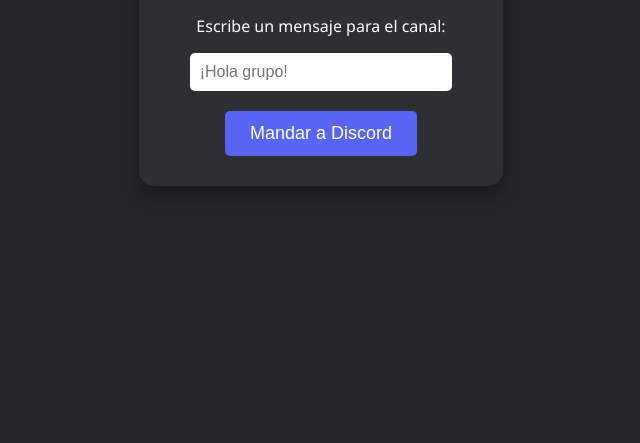
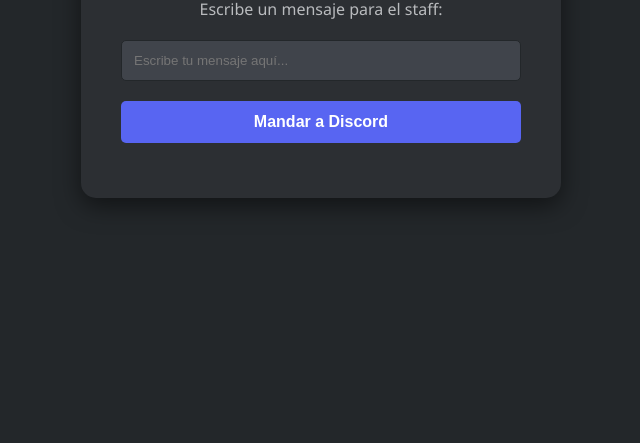
Before and after one commit to UniqueBaldwin/koda-raid, a website: page index.html in a window 1280 px wide. Shown: the part 357-800 px from the top of the page, without its empty margins (319-959 px from the left). Drawn offline with Linux system fonts and the light colour scheme.

Commit message:
Callese w ya jala

```diff
--- a/index.html
+++ b/index.html
@@ -2,36 +2,114 @@
 <html lang="es">
 <head>
     <meta charset="UTF-8">
-    <title>Panel de Control Koda</title>
+    <meta name="viewport" content="width=device-width, initial-scale=1.0">
+    <title>Panel de Control Koda 🤖</title>
     <style>
-        body { background: #23272a; color: white; font-family: 'Segoe UI', sans-serif; display: flex; flex-direction: column; align-items: center; justify-content: center; height: 100vh; margin: 0; }
-        .card { background: #2c2f33; padding: 30px; border-radius: 15px; box-shadow: 0 10px 20px rgba(0,0,0,0.3); text-align: center; }
-        input { padding: 10px; border-radius: 5px; border: none; width: 80%; margin-bottom: 20px; font-size: 16px; }
-        button { background: #5865f2; color: white; border: none; padding: 12px 25px; border-radius: 5px; font-size: 18px; cursor: pointer; transition: 0.3s; }
-        button:hover { background: #4752c4; }
+        body {
+            background-color: #23272a;
+            color: white;
+            font-family: 'Segoe UI', Tahoma, Geneva, Verdana, sans-serif;
+            display: flex;
+            align-items: center;
+            justify-content: center;
+            height: 100vh;
+            margin: 0;
+        }
+        .container {
+            background-color: #2c2f33;
+            padding: 40px;
+            border-radius: 15px;
+            box-shadow: 0 8px 24px rgba(0,0,0,0.5);
+            text-align: center;
+            width: 90%;
+            max-width: 400px;
+        }
+        h1 { margin-bottom: 20px; font-size: 24px; }
+        p { color: #b9bbbe; margin-bottom: 20px; }
+        input {
+            width: 100%;
+            padding: 12px;
+            margin-bottom: 20px;
+            border-radius: 5px;
+            border: 1px solid #23272a;
+            background-color: #40444b;
+            color: white;
+            box-sizing: border-box;
+            outline: none;
+        }
+        button {
+            width: 100%;
+            padding: 12px;
+            background-color: #5865f2;
+            color: white;
+            border: none;
+            border-radius: 5px;
+            font-size: 16px;
+            font-weight: bold;
+            cursor: pointer;
+            transition: background 0.3s;
+        }
+        button:hover {
+            background-color: #4752c4;
+        }
+        #status {
+            margin-top: 15px;
+            font-size: 14px;
+        }
     </style>
 </head>
 <body>
-    <div class="card">
+
+    <div class="container">
         <h1>Control de Koda 🤖</h1>
-        <p>Escribe un mensaje para el canal:</p>
-        <input type="text" id="mensajeInput" placeholder="¡Hola grupo!">
-        <br>
-        <button onclick="enviarMensaje()">Mandar a Discord</button>
+        <p>Escribe un mensaje para el staff:</p>
+
+        <input type="text" id="mensajeInput" placeholder="Escribe tu mensaje aquí..." autocomplete="off">
+
+        <button id="btnEnviar" onclick="enviarMensaje()">Mandar a Discord</button>
+
+        <div id="status"></div>
     </div>
 
     <script>
         async function enviarMensaje() {
-            const msg = document.getElementById('mensajeInput').value;
-            // REEMPLAZA ESTA URL POR LA TUYA DE RENDER:
-            const urlRender = 'https://koda-raid.onrender.com/encender?mensaje=';
+            const input = document.getElementById('mensajeInput');
+            const status = document.getElementById('status');
+            const btn = document.getElementById('btnEnviar');
+            const mensaje = input.value.trim();
+
+            if (!mensaje) {
+                alert('Escribe algo antes de enviar, w.');
+                return;
+            }
+
+            // Bloquear botón mientras envía
+            btn.disabled = true;
+            btn.innerText = 'Enviando...';
+            status.innerText = 'Conectando con Koda...';
+            status.style.color = '#faa61a';
+
+            // URL de tu bot en Render
+            const urlRender = `https://koda-raid.onrender.com/encender?mensaje=${encodeURIComponent(mensaje)}`;
 
             try {
                 const response = await fetch(urlRender);
-                if(response.ok) alert('¡Mensaje enviado con éxito!');
-                else alert('Error al contactar a Koda');
+
+                if (response.ok) {
+                    status.innerText = '¡Mensaje enviado con éxito! ✅';
+                    status.style.color = '#43b581';
+                    input.value = ''; // Limpiar cuadro
+                } else {
+                    status.innerText = 'Koda recibió la orden pero falló al escribir. ❌';
+                    status.style.color = '#f04747';
+                }
             } catch (err) {
-                alert('No se pudo conectar con el servidor del bot');
+                console.error(err);
+                status.innerText = 'No se pudo conectar con Render. ¿Está el bot Live? 🔌';
+                status.style.color = '#f04747';
+            } finally {
+                btn.disabled = false;
+                btn.innerText = 'Mandar a Discord';
             }
         }
     </script>
```
